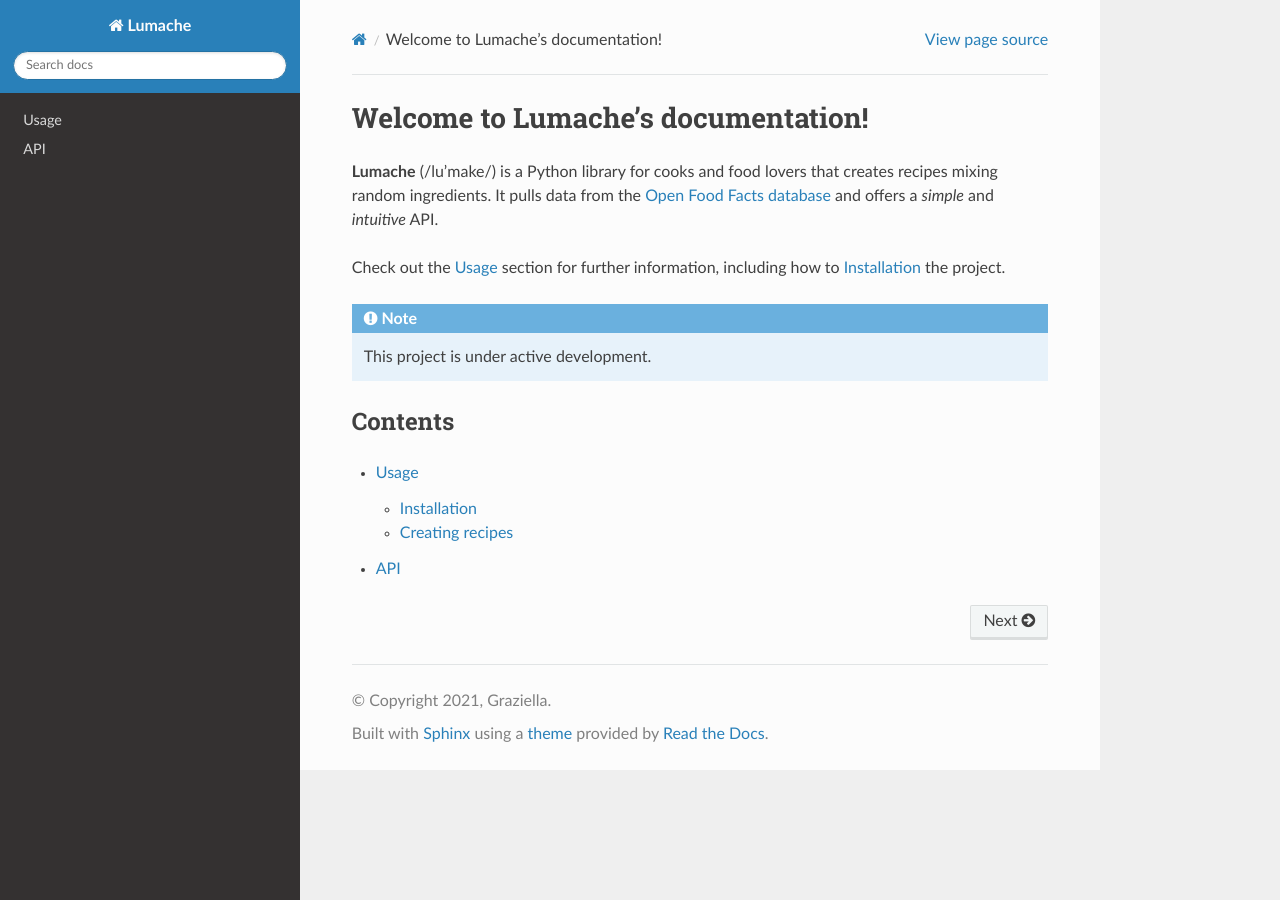
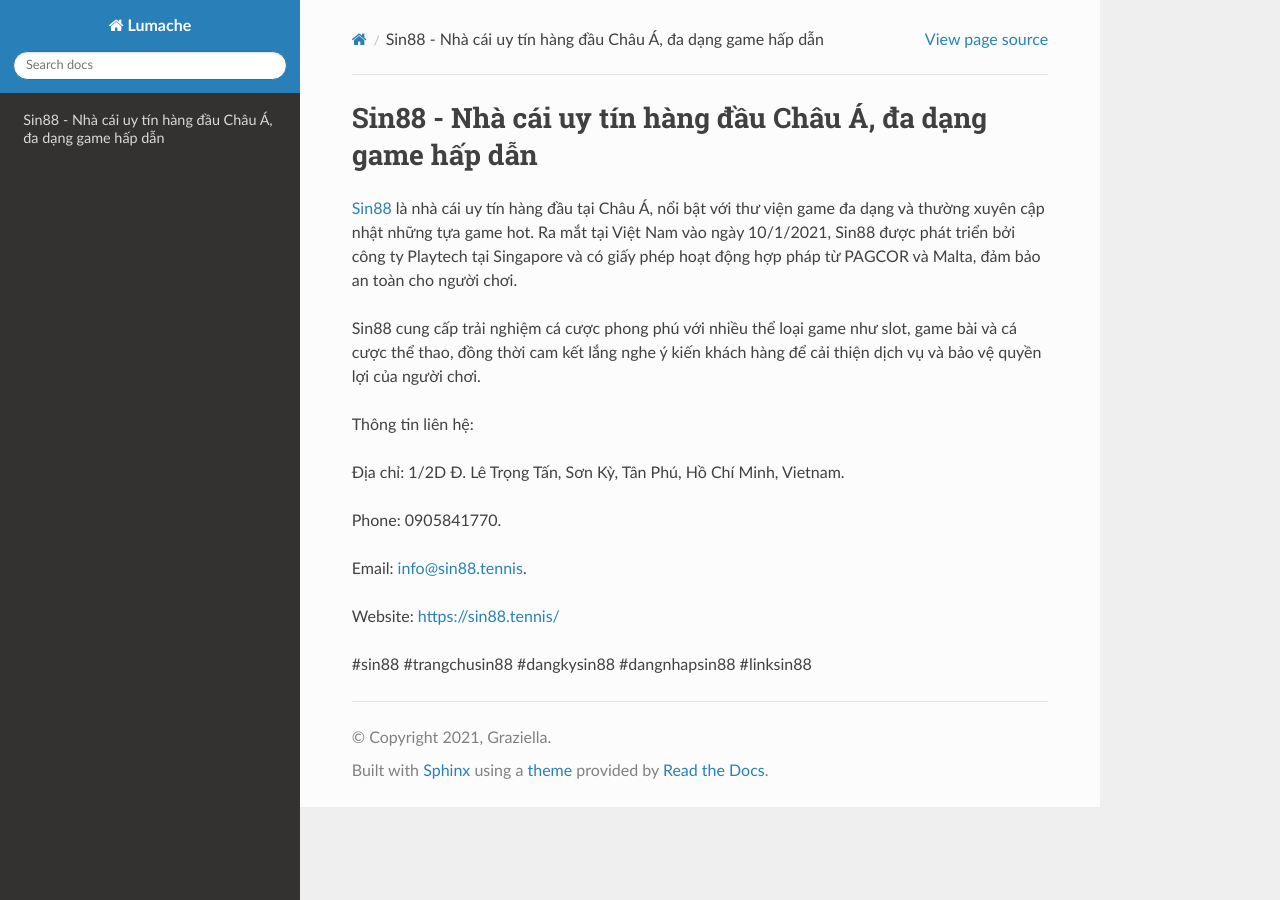
Before and after one commit to vanthanhtuan2022/sin88tennis, a Sphinx documentation site: the page built from docs/source/index.rst, in a window 1280 px wide. Built offline with Sphinx 7.4.7 and the Read the Docs theme 3.1.0, drawn with Linux system fonts in a browser that asks for light colours.

Commit message:
Update index.rst

```diff
--- a/docs/source/index.rst
+++ b/docs/source/index.rst
@@ -1,22 +1,18 @@
-Welcome to Lumache's documentation!
+Sin88 - Nhà cái uy tín hàng đầu Châu Á, đa dạng game hấp dẫn
 ===================================
 
-**Lumache** (/lu'make/) is a Python library for cooks and food lovers
-that creates recipes mixing random ingredients.
-It pulls data from the `Open Food Facts database <https://world.openfoodfacts.org/>`_
-and offers a *simple* and *intuitive* API.
+`Sin88 <https://sin88.tennis/>`_ là nhà cái uy tín hàng đầu tại Châu Á, nổi bật với thư viện game đa dạng và thường xuyên cập nhật những tựa game hot. Ra mắt tại Việt Nam vào ngày 10/1/2021, Sin88 được phát triển bởi công ty Playtech tại Singapore và có giấy phép hoạt động hợp pháp từ PAGCOR và Malta, đảm bảo an toàn cho người chơi.
 
-Check out the :doc:`usage` section for further information, including
-how to :ref:`installation` the project.
+Sin88 cung cấp trải nghiệm cá cược phong phú với nhiều thể loại game như slot, game bài và cá cược thể thao, đồng thời cam kết lắng nghe ý kiến khách hàng để cải thiện dịch vụ và bảo vệ quyền lợi của người chơi.
 
-.. note::
+Thông tin liên hệ:
 
-   This project is under active development.
+Địa chỉ: 1/2D Đ. Lê Trọng Tấn, Sơn Kỳ, Tân Phú, Hồ Chí Minh, Vietnam.
 
-Contents
---------
+Phone: 0905841770.
 
-.. toctree::
+Email: info@sin88.tennis.
 
-   usage
-   api
+Website: https://sin88.tennis/
+
+#sin88 #trangchusin88 #dangkysin88 #dangnhapsin88 #linksin88
```
